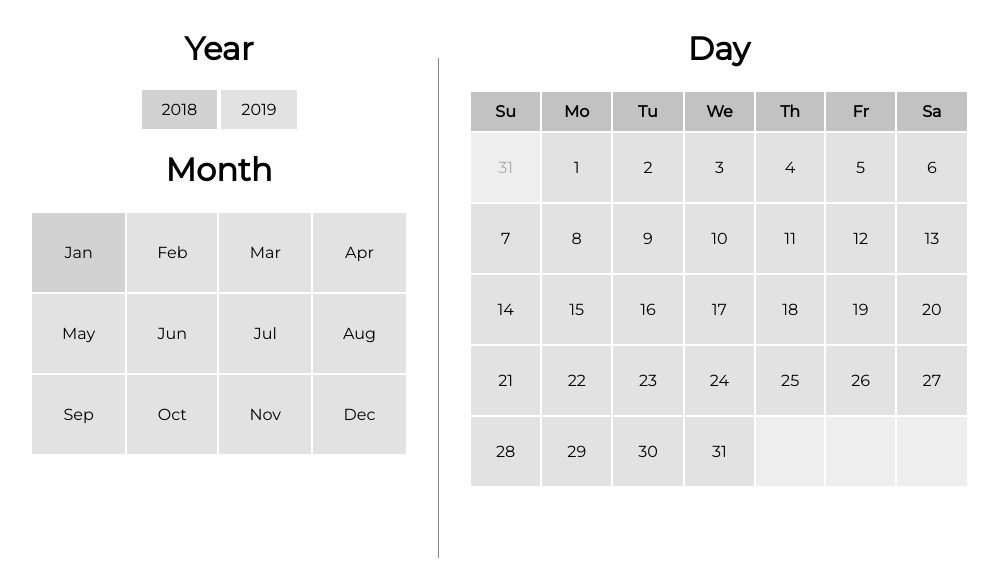
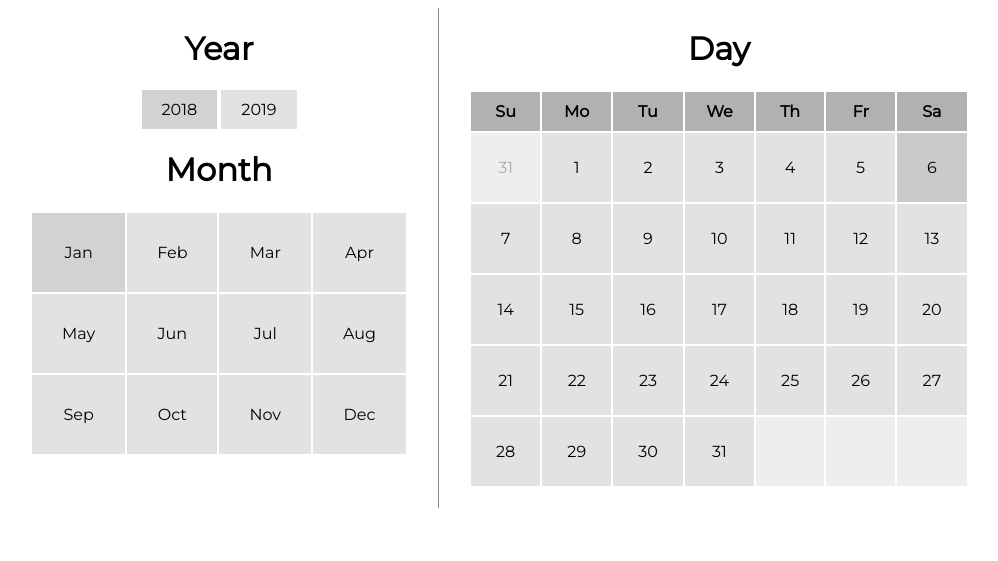
Before and after one commit to kghildial/calendar, a website: page src/index.html in a window 1280 px wide. Shown: the whole page, without its empty margins (202-1200 px from the left). Drawn offline with Linux system fonts and the light colour scheme.

Commit message:
Refine color schemes

```diff
--- a/src/js/main.js
+++ b/src/js/main.js
@@ -32,6 +32,8 @@ function getFirstIndex(y, m) {
 
 showMonth(y, m);
 
+const monthViewItems = document.querySelectorAll('#monthView td');
+
 // Event handlers for year and month buttons
 yListItems.forEach(function(year) {
   if(year.textContent == y_today) {
--- a/src/js/methods.js
+++ b/src/js/methods.js
@@ -92,6 +92,9 @@ function showMonth(y, m) {
     }
     var td = document.createElement('td');
     td.textContent = date;
+    if(date == d_today && m == m_today && y == y_today) {
+      td.style.backgroundColor = '#cacaca';
+    }
     date++;
 
     if(i === 7) {
@@ -120,7 +123,7 @@ function fadeInTD() {
 
   tdArr.forEach(function(td) {
     setTimeout(function() {
-     td.style.opacity = '1'
+     td.style.opacity = '1';
     }, 50*tdArr.indexOf(td));
   });
 }
--- a/src/scss/style.scss
+++ b/src/scss/style.scss
@@ -33,7 +33,7 @@ td {
   margin: 0 auto;
   th {
     padding: 10px;
-    background-color: #c2c2c2;
+    background-color: #b1b1b1;
     cursor: default;
   }
   td {
@@ -41,7 +41,7 @@ td {
     padding: 25px;
     transition: opacity .5s ease-in-out;
     &:hover {
-      background-color: #d2d2d2;
+      background-color: #eee;
       transition: .2s ease-in-out;
     }
   }
@@ -73,7 +73,6 @@ ul {
   }
 
   #vl {
-    margin-top: 50px;
     height: 500px;
     width: 1px;
     padding: 0;
```
Also changed, not shown: src/css/style.css.
